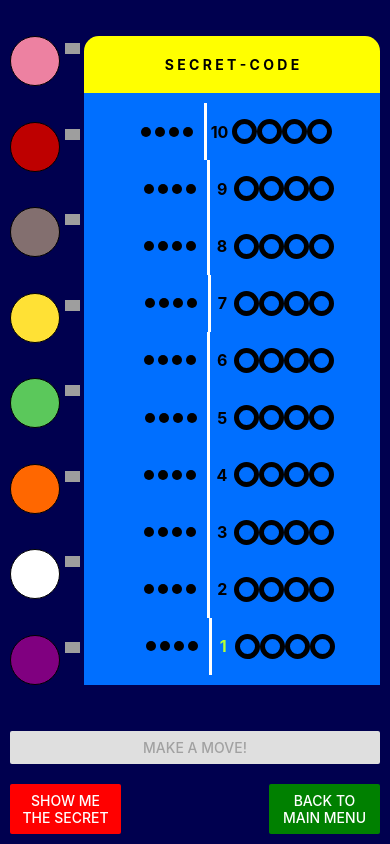
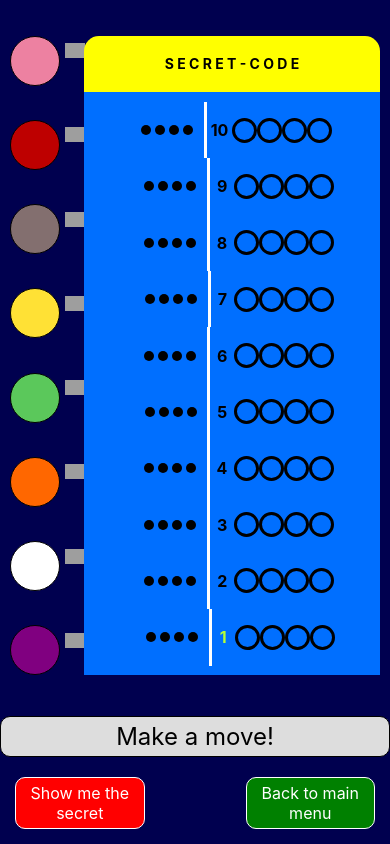
Before and after one commit to lior-tsah/TheSecretCode, a React Native app: screen /Game in a window 390 px wide. Built offline with nearby package versions, Linux system fonts and the light colour scheme; grey boxes are pictures that could not be loaded.

Commit message:
change design buttons

```diff
--- a/components/Board.js
+++ b/components/Board.js
@@ -82,7 +82,7 @@ const styles = StyleSheet.create({
     height: 25,
     marginVertical: 5,
     borderColor: '#000',
-    borderWidth: 5,
+    borderWidth: 3,
     marginHorizontal: 10,
   },
 });
--- a/components/Dropdown.js
+++ b/components/Dropdown.js
@@ -7,7 +7,14 @@ const Dropdown = props => {
 
   return (
     <SelectDropdown
-      buttonStyle={{height: 40, backgroundColor: backgroundColor, width: 200}}
+      buttonStyle={{
+        height: 40,
+        backgroundColor: backgroundColor,
+        width: 200,
+        borderRadius: 10,
+        borderWidth: 1,
+        borderColor: '#fff',
+      }}
       buttonTextStyle={{color: textColor}}
       rowTextStyle={{color: textColor}}
       dropdownStyle={{backgroundColor: backgroundColor}}
--- a/components/NavColors.js
+++ b/components/NavColors.js
@@ -33,7 +33,7 @@ const NavColors = props => {
           </TouchableOpacity>
 
           <Xbutton
-            size={15}
+            size={20}
             onPress={() => {
               color.isSelected = !color.isSelected;
               color.isChosen = false;
--- /dev/null
+++ b/components/RegularButton.js
@@ -0,0 +1,43 @@
+import React from 'react';
+import {TouchableOpacity, View, Text} from 'react-native';
+
+const RegularButton = props => {
+  const {
+    width,
+    onPress,
+    text,
+    color,
+    disabled = false,
+    textColor = '#fff',
+    fontSize = 24,
+    height,
+  } = props;
+  return (
+    <TouchableOpacity
+      disabled={disabled}
+      style={{
+        width: width,
+        height: height,
+        margin: 5,
+        borderRadius: 10,
+        backgroundColor: disabled ? '#dddddd' : color,
+        justifyContent: 'center',
+        alignSelf: 'center',
+        borderWidth: 1,
+        borderColor: textColor,
+      }}
+      onPress={onPress}>
+      <Text
+        style={{
+          textAlign: 'center',
+          fontSize: fontSize,
+          color: textColor,
+          padding: 5,
+        }}>
+        {text}
+      </Text>
+    </TouchableOpacity>
+  );
+};
+
+export default RegularButton;
--- a/components/Turn.js
+++ b/components/Turn.js
@@ -63,7 +63,7 @@ const styles = StyleSheet.create({
     height: 25,
     marginVertical: 5,
     borderColor: '#000',
-    borderWidth: 5,
+    borderWidth: 3,
   },
   num: {
     flex: 8,
--- a/components/Xbutton.js
+++ b/components/Xbutton.js
@@ -26,8 +26,8 @@ const styles = StyleSheet.create({
   winning: {
     width: '100%',
     flex: 7,
-    alignItems: 'center',
-    justifyContent: 'center',
+    //alignItems: 'center',
+    //justifyContent: 'center',
     resizeMode: 'contain',
   },
 });
--- a/data.js
+++ b/data.js
@@ -79,11 +79,12 @@ export const XURL =
 export const language = {
   he: {
     //------- Game ---------
-    showSecretBtn: 'הראה לי את הקוד',
+    showSecretBtn: 'הראה לי את הקוד הסודי',
     makeMoveBtn: 'בצע מהלך!',
     backToMainMenuBtn: 'חזרה לתפריט הראשי',
     warningAlertTitle: 'האם אתה בטוח?',
     warningAlertDetails: 'אתה בטוח רוצה לצפות בקוד הסודי עכשיו?',
+    warningAlertBackDetails:'האם אתה בטוח שברצונך לסיים כעת את המשחק ולחזור לתפריט הראשי?',
     yes: 'כן',
     no: 'לא',
 
@@ -96,11 +97,14 @@ export const language = {
     ruleTitle: 'איך לשחק?',
     ruleSubTitle1: 'מטרת המשחק:',
     ruleSubTitle2: 'מהלך המשחק:',
+    ruleSubTitle3: 'עזרים:',
     text1: 'עליך למצוא את הקוד הסודי המורכב מארבעה צבעים שונים.',
     text2: 'לרשותך 10 תורות. (הראשון מתחיל מהשורה התחתונה).',
     text3: `בכל תור עליך לבחור 4 צבעים שונים בשורה באופן הבא: יש לבחור צבע מרשימת הצבעים בצד. לאחר בחירת הצבע ניתן להציבו בלוח על ידי לחיצה עליו במקום המתאים.`,
     text4: `לאחר שנבחרו ארבעה צבעים, ניתן לסיים את התור. כל עוד התור לא נגמר, ניתן להסיר צבע נבחר מהלוח על ידי לחיצה עליו. לאחר סיום התור, אנו מקבלים רמזים באופן הבא:`,
     text5: `על כל צבע נכון שנמצא במיקום הנכון ברצף, מקבלים "בול" (מסומן בסיכה אדומה). על כל צבע נכון שלא נמצא במיקום הנכון ברצף מקבלים "פגיעה" (סיכה צהובה). המשחק מסתיים בניצחון כאשר כל ארבעת הצבעים מתגלים בעמדה הנכונה (ארבעה "בולים").`,
+    text6: `ליד כל צבע מופיע כפתור X קטן. לחיצה עליו תסמן את כל מופעי הצבע בלוח ותשבית את אפשרות בחירת הצבע. (לחיצה נוספת תפעיל מחדש את הצבע ותבטל את הסימון). `,
+    text7: `מומלץ להשתמש בעזר זה כאשר הנך חושב שצבע זה אינו חלק מצבעי הקוד הסודי.`,
     backBtn: 'חזרה',
 
     //------- Settings -----------
@@ -116,11 +120,12 @@ export const language = {
   },
   en: {
     //------- Game ---------
-    showSecretBtn: 'Show Me the secret',
+    showSecretBtn: 'Show me the secret',
     makeMoveBtn: 'Make a move!',
     backToMainMenuBtn: 'Back to main menu',
     warningAlertTitle: 'Are your sure?',
     warningAlertDetails: 'Are you sure you want to watch the secret code now?',
+    warningAlertBackDetails:'Are you sure you want to end the game now and return to the main menu?',
     yes: 'Yes',
     no: 'No',
 
@@ -133,6 +138,7 @@ export const language = {
     ruleTitle: 'How To Play?',
     ruleSubTitle1: 'Goal:',
     ruleSubTitle2: 'Gameplay:',
+    ruleSubTitle3: 'Helpers:',
     text1: ' You need to find the code consisting of four different colors.',
     text2: ' You have 10 turns. (The first starts from the bottom line).',
     text3: ` In each turn you must choose 4 different colors in a row as follows:
@@ -148,6 +154,10 @@ export const language = {
     color that is not in the correct position in the sequence, you get a
     "hit" (yellow pin). The game ends in victory when all four colors are
     discovered in the correct position (four "bulls").`,
+    text6: `A small X button appears next to each color.
+    Clicking on it will mark all instances of the color in the palette and disable the color selection option.
+    (Another click will reactivate the color and cancel the check).`,
+    text7: `It is recommended to use this aid when you think that this color is not part of the secret code colors.`,
     backBtn: 'Back',
 
     //------- Settings -----------
--- a/screens/Game.js
+++ b/screens/Game.js
@@ -1,6 +1,6 @@
 /* eslint-disable react-hooks/exhaustive-deps */
 import React, {useEffect, useRef, useState, useContext} from 'react';
-import {Button, StyleSheet, View, Alert} from 'react-native';
+import {StyleSheet, View, Alert} from 'react-native';
 import Board from '../components/Board';
 import NavColors from '../components/NavColors';
 import {
@@ -15,6 +15,7 @@ import {
 } from '../data';
 import {useNavigation} from '@react-navigation/native';
 import {SettingsContext} from '../SettingsContext';
+import RegularButton from '../components/RegularButton';
 
 const Game = props => {
   const navigation = useNavigation();
@@ -121,30 +122,38 @@ const Game = props => {
     }
   }, [numOfTurn]);
 
-  const showConfirmDialog = () => {
-    return Alert.alert(
-      language[currLanguage].warningAlertTitle,
-      language[currLanguage].warningAlertDetails,
-      [
+  const showConfirmDialog = (title, details, onPress) => {
+    return Alert.alert(title, details, [
       // The "Yes" button
       {
         text: language[currLanguage].yes,
-          onPress: () => setShowSecretCode(true),
+        onPress: onPress,
       },
       // The "No" button
       // Does nothing but dismiss the dialog when tapped
       {
         text: language[currLanguage].no,
+        style: 'destructive',
       },
-      ],
-    );
+    ]);
   };
   const onPressShowSecret = () => {
     if (isShowSecretCode) {
       setShowSecretCode(false);
     } else {
-      showConfirmDialog();
+      showConfirmDialog(
+        language[currLanguage].warningAlertTitle,
+        language[currLanguage].warningAlertDetails,
+        () => setShowSecretCode(true),
+      );
     }
+  };
+  const onPressBackToTheMainMenu = () => {
+    showConfirmDialog(
+      language[currLanguage].warningAlertTitle,
+      language[currLanguage].warningAlertBackDetails,
+      () => navigation.navigate('Menu'),
+    );
   };
   return (
     <View style={styles.container}>
@@ -166,31 +175,34 @@ const Game = props => {
           chosenColor={!!chosenColor}
         />
       </View>
-      <View style={styles.finshTurnbutton}>
-        <Button
-          title={language[currLanguage].makeMoveBtn}
+
+      <RegularButton
+        width={'100%'}
         onPress={calculateResults}
+        text={language[currLanguage].makeMoveBtn}
+        color={'cyan'}
         disabled={
           !currentTurn ||
           Object.values(currentTurn).filter(val => val !== null).length !== 4
         }
+        textColor={'#000'}
       />
-      </View>
+
       <View style={styles.button}>
-        <View style={{width: '30%'}}>
-          <Button
-            title={language[currLanguage].showSecretBtn}
+        <RegularButton
+          width={'35%'}
           onPress={onPressShowSecret}
-            color="red"
+          text={language[currLanguage].showSecretBtn}
+          color={'red'}
+          fontSize={16}
         />
-        </View>
-        <View style={{width: '30%'}}>
-          <Button
-            title={language[currLanguage].backToMainMenuBtn}
-            onPress={() => navigation.navigate('Menu')}
-            color="green"
+        <RegularButton
+          width={'35%'}
+          onPress={onPressBackToTheMainMenu}
+          text={language[currLanguage].backToMainMenuBtn}
+          color={'green'}
+          fontSize={16}
         />
-        </View>
       </View>
     </View>
   );
@@ -204,11 +216,6 @@ const styles = StyleSheet.create({
     flexDirection: 'row',
     alignItems: 'center',
   },
-  finshTurnbutton: {
-    width: '100%',
-    justifyContent: 'center',
-    padding: 10,
-  },
   button: {
     flexDirection: 'row',
     justifyContent: 'space-between',
--- a/screens/Rules.js
+++ b/screens/Rules.js
@@ -1,43 +1,41 @@
 import React, {useContext} from 'react';
-import {Text, Button, View, ScrollView, StyleSheet} from 'react-native';
+import {Text, View, ScrollView, StyleSheet} from 'react-native';
 import {useNavigation} from '@react-navigation/native';
 import {language} from '../data';
 import {SettingsContext} from '../SettingsContext';
+import RegularButton from '../components/RegularButton';
 const Rules = props => {
   const navigation = useNavigation();
-  const {currLanguage, setCurrLanguage} = useContext(SettingsContext);
+  const {currLanguage} = useContext(SettingsContext);
 
   const textArray = [
-    language[currLanguage].text2,
-    language[currLanguage].text3,
-    language[currLanguage].text4,
-    language[currLanguage].text5,
+    {text:language[currLanguage].ruleSubTitle1, style: styles.subTitle},
+    {text:language[currLanguage].text2, style: styles.text},
+    {text:language[currLanguage].ruleSubTitle2, style: styles.subTitle},
+    {text:language[currLanguage].text3, style: styles.text},
+    {text:language[currLanguage].text4, style: styles.text},
+    {text:language[currLanguage].text5, style: styles.text},
+    {text:language[currLanguage].ruleSubTitle3, style: styles.subTitle},
+    {text:language[currLanguage].text6, style: styles.text},
+    {text:language[currLanguage].text7, style: styles.text},
   ];
   return (
     <View style={styles.main}>
       <Text style={styles.title}>{language[currLanguage].ruleTitle}</Text>
-
       <ScrollView style={styles.scroll}>
-        <Text style={styles.subTitle}>
-          {language[currLanguage].ruleSubTitle1}
-        </Text>
-        <Text style={styles.text}>{language[currLanguage].text1}</Text>
-        <Text style={styles.subTitle}>
-          {language[currLanguage].ruleSubTitle2}
-        </Text>
-        {textArray.map((text, index) => (
-          <Text style={styles.text} key={index}>
-            {text}
+        {textArray.map((textObj, index) => (
+          <Text style={textObj.style} key={index}>
+            {textObj.text}
           </Text>
         ))}
       </ScrollView>
       <View style={{marginBottom: 15}}>
-        <Button
-          title={language[currLanguage].backBtn}
-          onPress={() =>
-            navigation.navigate('Settings')
-          }
-          color="green"
+        <RegularButton
+          width={100}
+          onPress={() => navigation.navigate('Settings')}
+          text={language[currLanguage].backBtn}
+          color={'green'}
+          fontSize={18}
         />
       </View>
     </View>
```
Also changed, not shown: screens/Menu.js (+15 -14 lines), screens/Settings.js (+7 -3 lines), screens/Win.js (+8 -4 lines). Lines whose indentation alone changed are shown as unchanged.
